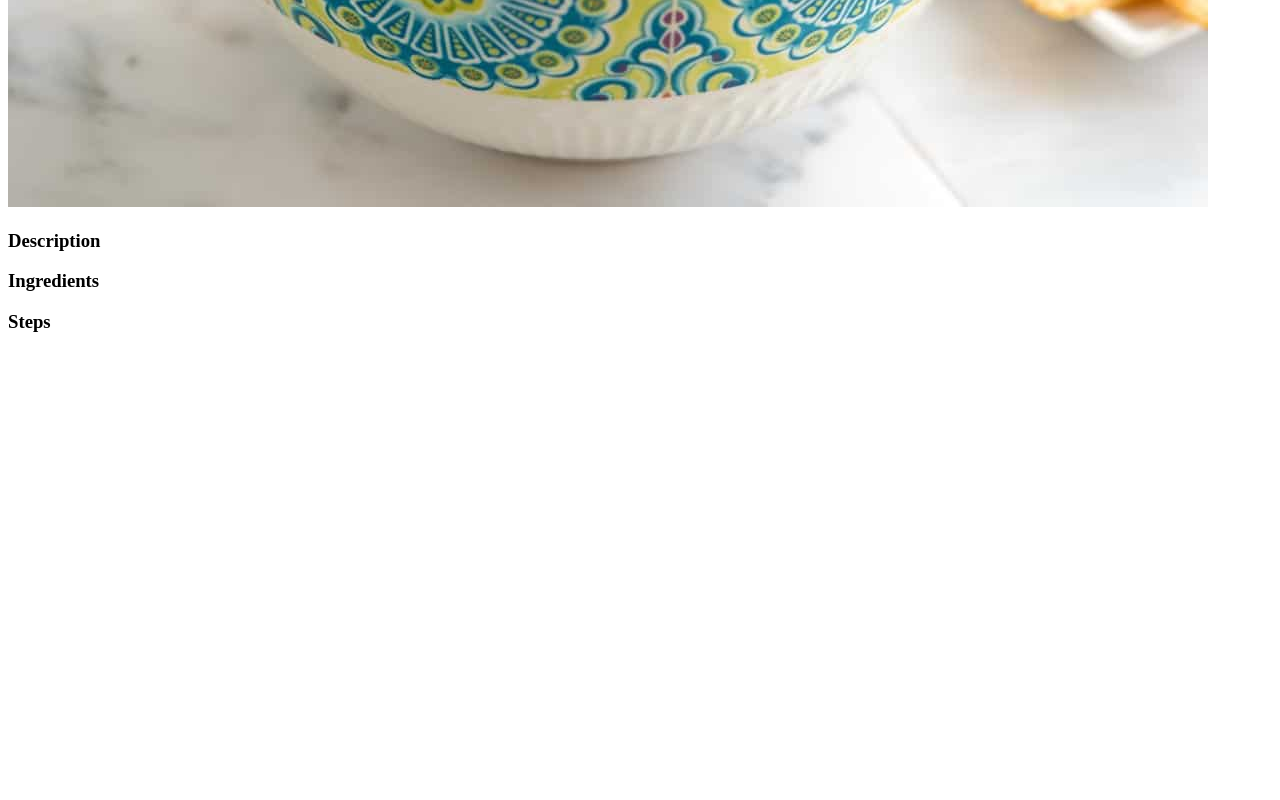
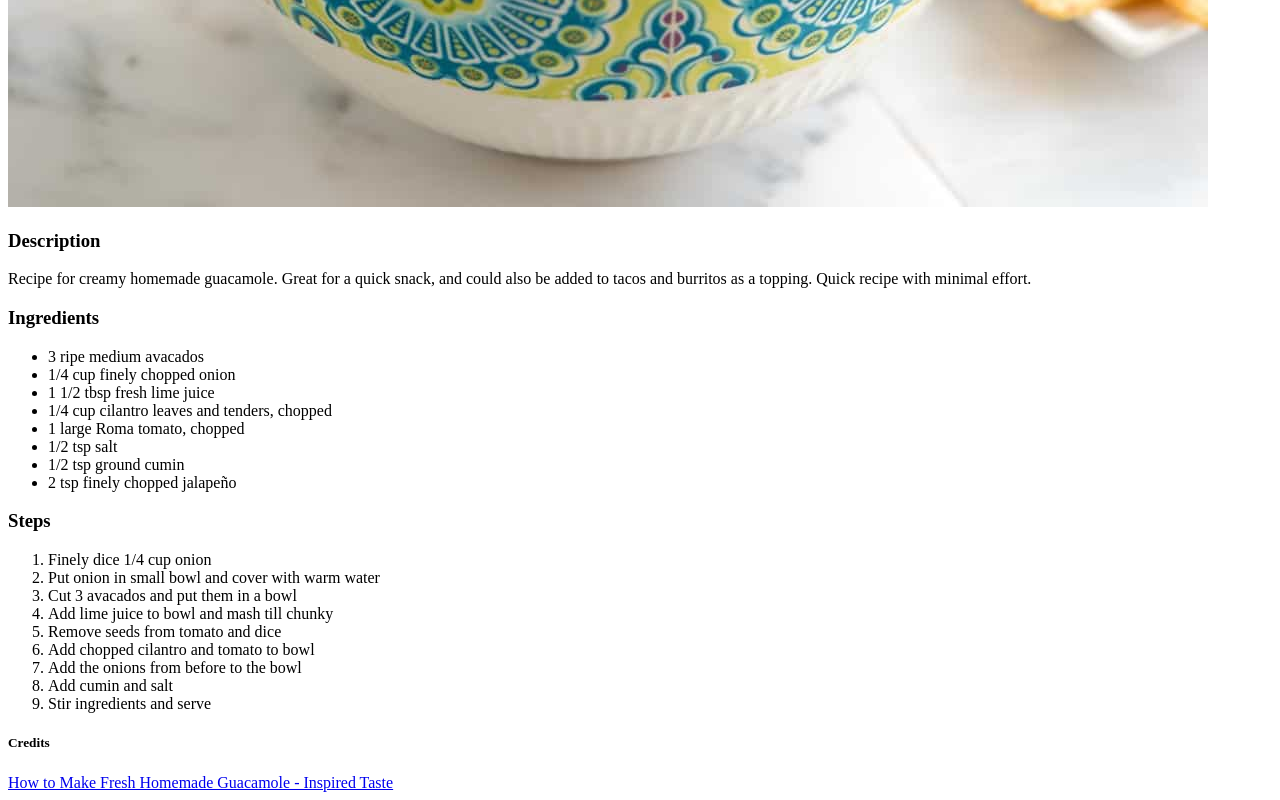
Before and after one commit to AbhijaySharma/odin-recipes, a plain HTML site: page recipes/guacamole.html in a window 1280 px wide. Shown: the part 673-1473 px from the top of the page. Before the commit the page ends 1025 px from the top, so only its background shows below. Drawn offline with Linux system fonts and the light colour scheme.

Commit message:
Complete guacamole page

```diff
--- a/recipes/guacamole.html
+++ b/recipes/guacamole.html
@@ -11,12 +11,34 @@
     <img src="../images/guac.jpg" alt="guacamole">
 
     <h3>Description</h3>
-    <p></p>
+    <p>Recipe for creamy homemade guacamole. Great for a quick snack, and could also be added to tacos and burritos as a topping. Quick recipe with minimal effort.</p>
 
     <h3>Ingredients</h3>
-    <ul></ul>
+    <ul>
+        <li>3 ripe medium avacados</li>
+        <li>1/4 cup finely chopped onion</li>
+        <li>1 1/2 tbsp fresh lime juice</li>
+        <li>1/4 cup cilantro leaves and tenders, chopped</li>
+        <li>1 large Roma tomato, chopped</li>
+        <li>1/2 tsp salt</li>
+        <li>1/2 tsp ground cumin</li>
+        <li>2 tsp finely chopped jalapeño</li>
+    </ul>
 
     <h3>Steps</h3>
-    <ol></ol>
+    <ol>
+        <li>Finely dice 1/4 cup onion</li>
+        <li>Put onion in small bowl and cover with warm water</li>
+        <li>Cut 3 avacados and put them in a bowl</li>
+        <li>Add lime juice to bowl and mash till chunky</li>
+        <li>Remove seeds from tomato and dice</li>
+        <li>Add chopped cilantro and tomato to bowl</li>
+        <li>Add the onions from before to the bowl</li>
+        <li>Add cumin and salt</li>
+        <li>Stir ingredients and serve</li>
+    </ol>
+
+    <h5>Credits</h5>
+    <a href="https://youtu.be/tHVzFLtvbGQ">How to Make Fresh Homemade Guacamole - Inspired Taste</a>
 </body>
 </html>
```
